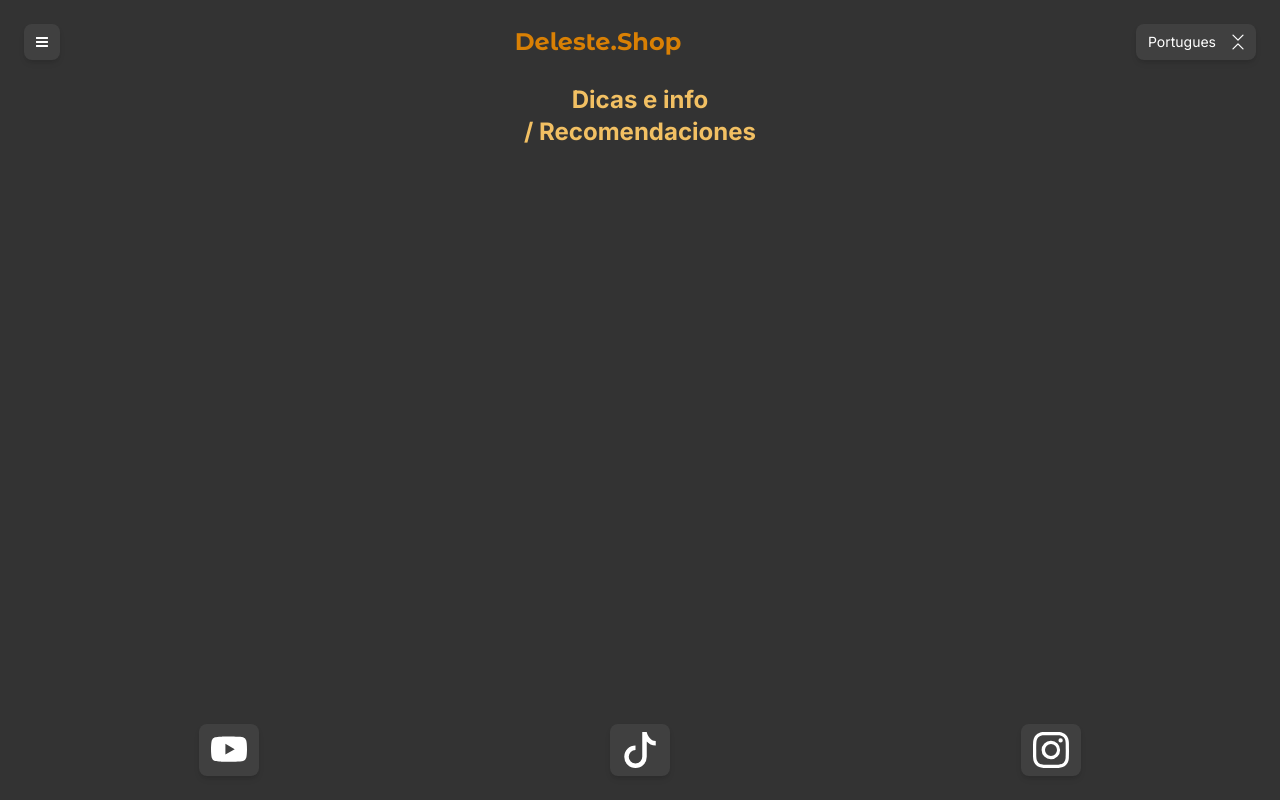
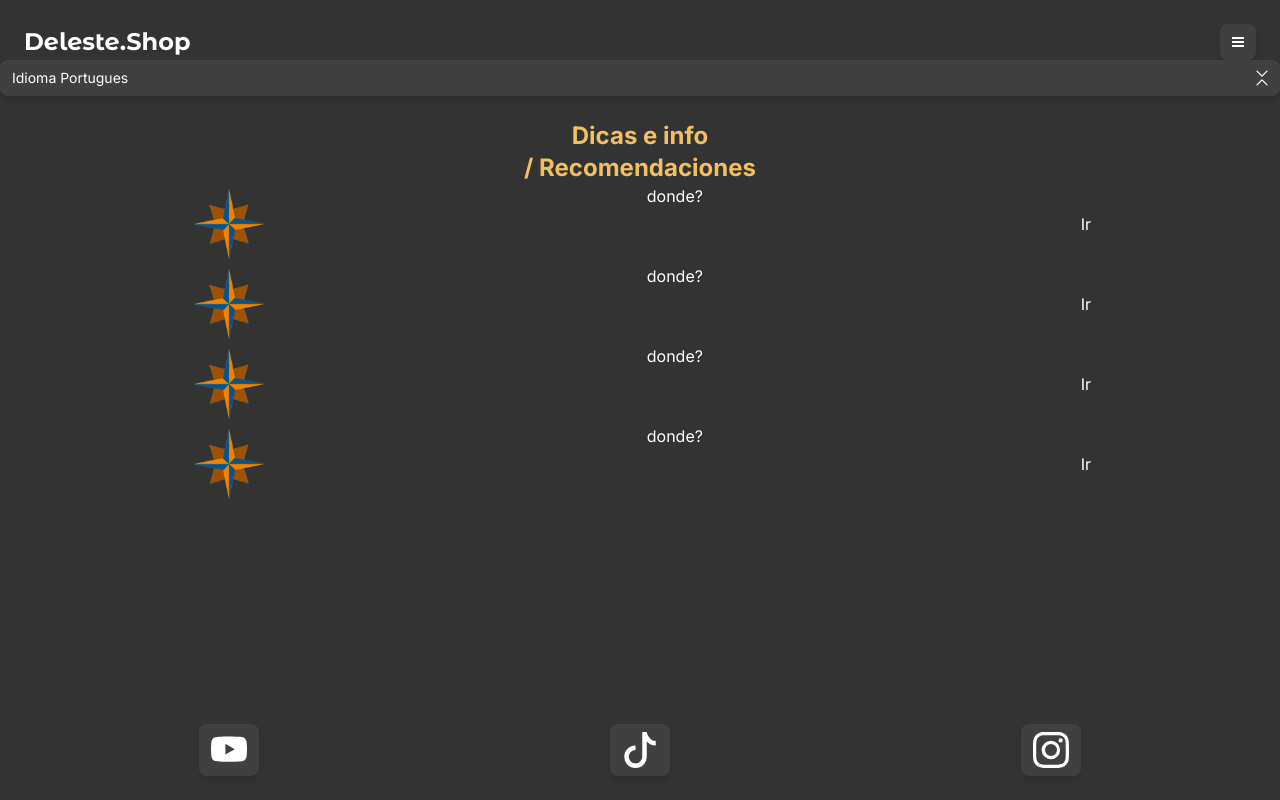
Before and after one commit to juanma-romero/deleste-project, a Next.js app: page / in a window 1280 px wide. Built offline with nearby package versions, Linux system fonts and the light colour scheme.

Commit message:
listado de links , reforma seleccion idioma

```diff
--- /dev/null
+++ b/src/app/Linkes.tsx
@@ -0,0 +1,15 @@
+'use client'
+
+import Image from 'next/image'
+
+const Linkes = () => {
+  return (
+    <div className='flex justify-around'>
+        <Image src='/logoDeleste.png' alt='sal' width={80} height={100}/>
+        <p>donde?</p>
+        <button>Ir</button>
+    </div>
+  )
+}
+
+export default Linkes
--- /dev/null
+++ b/src/app/ListadoLinks.tsx
@@ -0,0 +1,15 @@
+'use client'
+import Linkes from "./Linkes"
+
+const ListadoLinks = () => {
+  return (
+    <div>
+        <Linkes />
+        <Linkes />
+        <Linkes />
+        <Linkes />
+    </div>
+  )
+}
+
+export default ListadoLinks
--- a/src/app/globals.css
+++ b/src/app/globals.css
@@ -4,17 +4,24 @@
 
 body {
     background:  #333333;
-
     height: 100vh;
     display: flex;
     flex-direction: column;
-
     color: white;
   }
 
 h1 {
-  color: #D98004;
+  color: #fff;
   font-size: 1.5rem;
-  line-height: 2rem/* 36px */;
+  line-height: 2rem;
   font-weight: 700;
 }
+
+/*
+media query for mobile devices h1 font size
+*/
+@media (max-width: 430px) {
+  h1 {
+    font-size: 1.2rem;
+  }
+}
--- a/src/app/page.tsx
+++ b/src/app/page.tsx
@@ -1,4 +1,5 @@
 'use client'
+import ListadoLinks from "./ListadoLinks"
 
 export default function Home() {
 
@@ -7,6 +8,7 @@ export default function Home() {
         <h1 className="text-center mt-6 text-2xl text-[#F2C063]">
           Dicas e info <br />/ Recomendaciones
         </h1>
+        <ListadoLinks />
     </main>
   )
 }
--- a/src/components/Navbar.tsx
+++ b/src/components/Navbar.tsx
@@ -10,16 +10,19 @@ import Link from 'next/link'
 const montserrat = Montserrat_Alternates({ subsets: ['latin'],weight: ['700'] })
 
 const people = [
-  { name: 'Portugues' },
-  { name: 'Español' }
+  { name: 'Idioma Portugues' },
+  { name: 'Idioma Español' }
 ]
 
 const Navbar = () => {
   const [selected, setSelected] = useState(people[0])
   return (
+    <>
     <div className='flex justify-between items-center pt-6 px-6'>
+
+      <h1 className={montserrat.className}><Link href='/'>Deleste.Shop</Link></h1>
       <GoThreeBars className='cursor-pointer text-4xl rounded-lg bg-[#404040] py-2 px-3 shadow-md hover:bg-[#517373]'/>
-      <h1 className={montserrat.className}><Link href='/'>Deleste.Shop</Link></h1>
+    </div>
       <Listbox value={selected} onChange={setSelected}>
         <div className="">
           <Listbox.Button className="relative w-full cursor-default rounded-lg bg-[#404040] hover:bg-[#517373] py-2 pl-3 pr-10 text-left shadow-md focus:outline-none focus-visible:border-indigo-500 focus-visible:ring-2 focus-visible:ring-white focus-visible:ring-opacity-75 focus-visible:ring-offset-2 focus-visible:ring-offset-orange-300 sm:text-sm">
@@ -70,7 +73,8 @@ const Navbar = () => {
           </Transition>
         </div>
       </Listbox>
-    </div>
+
+    </>
   )
 }
 
```
